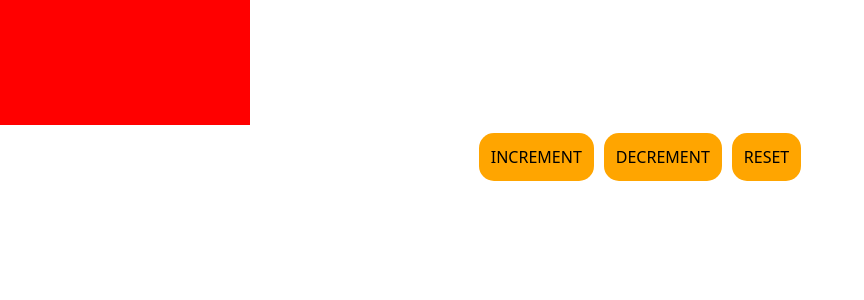
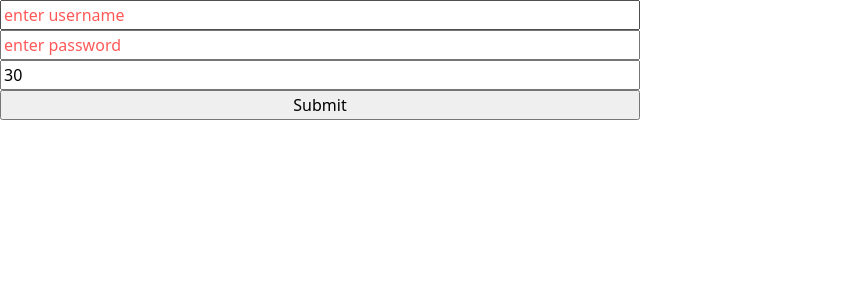
Before and after one commit to HARISHMALISETTY/11r-14r-react, a React (Create React App) app in the folder myapp/: page / in a window 1280 px wide. Shown: the top 300 px of the page, without its empty margins (0-864 px from the left). Built offline with nearby package versions, Linux system fonts and the light colour scheme.

Commit message:
login-api

```diff
--- a/myapp/src/App.js
+++ b/myapp/src/App.js
@@ -5,13 +5,20 @@ import UpdatingPhase from './uiContent/lifeCycle/UpdatingPhase';
 import FuncLifeCycle from './uiContent/functionalComps/lifecyle';
 import CounterFc from './uiContent/functionalComps/counterFc';
 import FormComp from './uiContent/functionalComps/formEvents';
+import Counter from './uiContent/functionalComps/pureComponent/counter';
+import LoginForm
+ from './uiContent/functionalComps/loginComp';
 function App() {
   return (
     <div className="App">
      {/* <Mounting color="orange"/> */}
      {/* <UpdatingPhase color="yellow"/> */}
      {/* <FuncLifeCycle/> */}
-     <CounterFc/>
+     {/* <CounterFc/> */}
+     {/* <Counter/> */}
+
+     <LoginForm/>
+
      {/* <FormComp/> */}
     </div>
   );
--- /dev/null
+++ b/myapp/src/uiContent/functionalComps/loginComp/index.js
@@ -0,0 +1,86 @@
+import React, { useState } from "react";
+// import "./index.css";
+import MyVerticallyCenteredModal from "./modalComp";
+
+export default function LoginForm() {
+  const [modalShow, setModalShow] = useState(false);
+  const [formData, setFormData] = useState({
+    username: "",
+    password: "",
+    expiresInMins: 30,
+  });
+  const [res, setResponse] = useState(false);
+  const handleInput = (e) => {
+    let { name, value, type } = e.target;
+
+    setFormData((a) => {
+
+      return {
+        ...a,
+        [name]: value,
+      };
+    });
+  };
+  const handleSubmit = (e) => {
+    e.preventDefault();
+
+    fetch("https://dummyjson.com/auth/login", {
+      method: "POST",
+      headers: { "Content-Type": "application/json" },
+      body: JSON.stringify(formData),
+    })
+      .then((res) => res.json())
+      .then((res) => {
+        res.accessToken ? setResponse(true) : setResponse(false);
+        setModalShow(true);
+      });
+  };
+
+  return (
+    <div>
+      <form
+        onSubmit={handleSubmit}
+        style={{
+          display: "flex",
+          flexDirection: "column",
+          width: "50vw",
+        }}
+      >
+        <input
+          type="text"
+          name="username"
+          value={formData.username}
+          onChange={handleInput}
+          placeholder="enter username"
+        />
+        <input
+          type="text"
+          name="password"
+          value={formData.password}
+          onChange={handleInput}
+          placeholder="enter password"
+        />
+        <input
+          type="number"
+          name="expiresInMins"
+          value={formData.expiresInMins}
+          onChange={handleInput}
+        />
+        <input type="submit" />
+      </form>
+      {res ? (
+        <MyVerticallyCenteredModal
+          show={modalShow}
+          onHide={() => setModalShow(false)}
+          user={formData.username}
+        />
+      ) : (
+        <MyVerticallyCenteredModal
+          show={modalShow}
+          onHide={() => setModalShow(false)}
+          user="UnAuthorized user"
+        />
+      )}
+    </div>
+  );
+}
--- /dev/null
+++ b/myapp/src/uiContent/functionalComps/loginComp/modalComp.js
@@ -0,0 +1,27 @@
+import Button from 'react-bootstrap/Button';
+import Modal from 'react-bootstrap/Modal';
+
+export default function AuthenticationModel(props) {
+  return (
+    <Modal
+      {...props}
+      size="lg"
+      aria-labelledby="contained-modal-title-vcenter"
+      centered
+    >
+      <Modal.Header closeButton>
+        <Modal.Title id="contained-modal-title-vcenter">
+         FORM-MODAL
+        </Modal.Title>
+      </Modal.Header>
+      <Modal.Body>
+        <h4>USER INFORMATION</h4>
+        <p> {props.user}</p>
+
+      </Modal.Body>
+      <Modal.Footer>
+        <Button onClick={props.onHide}>Close</Button>
+      </Modal.Footer>
+    </Modal>
+  );
+}
--- /dev/null
+++ b/myapp/src/uiContent/functionalComps/pureComponent/counter.js
@@ -0,0 +1,24 @@
+import React, { useState } from 'react';
+import Display from './display';
+
+export default function Counter() {
+
+    const [value,setValue]=useState(0);
+    const[random,setRandom]=useState(0);
+
+    const handIncrement=()=>{setValue(value+1)}
+    const handRandom=()=>{setRandom(Math.random())}
+  return (
+    <div>
+        <button onClick={handIncrement}>increment</button>
+        <button onClick={handRandom}>clickhere</button>
+        <h1>{random}</h1>
+        {/*
+         <h1>{value}</h1> */}
+
+        <Display value={value}/>
+
+
+    </div>
+  )
+}
--- /dev/null
+++ b/myapp/src/uiContent/functionalComps/pureComponent/display.js
@@ -0,0 +1,24 @@
+// import React from 'react'
+
+//  function Display(props) {
+//     console.log("display-comp is rendering")
+//   return (
+//     <div>
+//         <h1>{props.value}</h1>
+//     </div>
+//   )
+// }
+
+// export default React.memo(Display);
+
+
+import React, { PureComponent } from 'react'
+
+export default class display extends PureComponent {
+  render(props) {
+    console.log("display-rendering")
+    return (
+      <div>{this.props.value}</div>
+    )
+  }
+}
```
Also changed, not shown: 1 other file (tests, documents, lock files or other folders).
